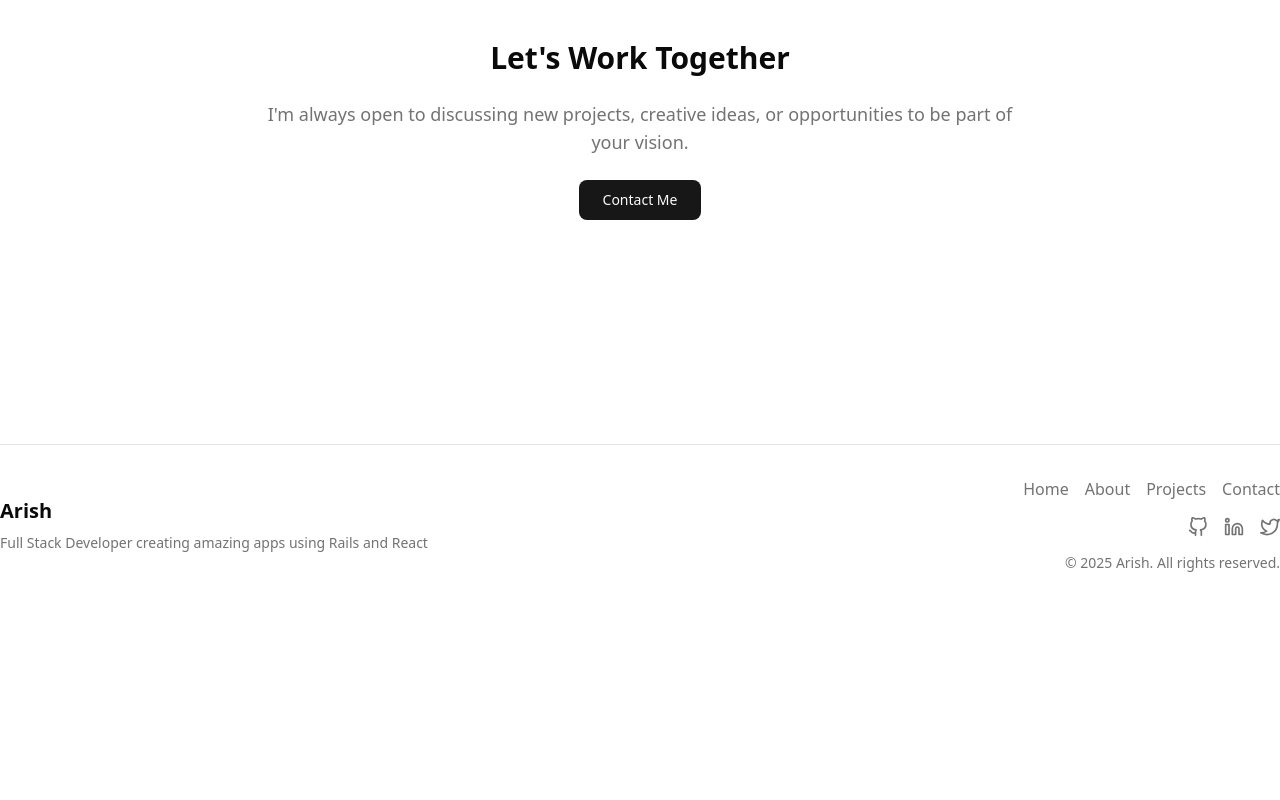
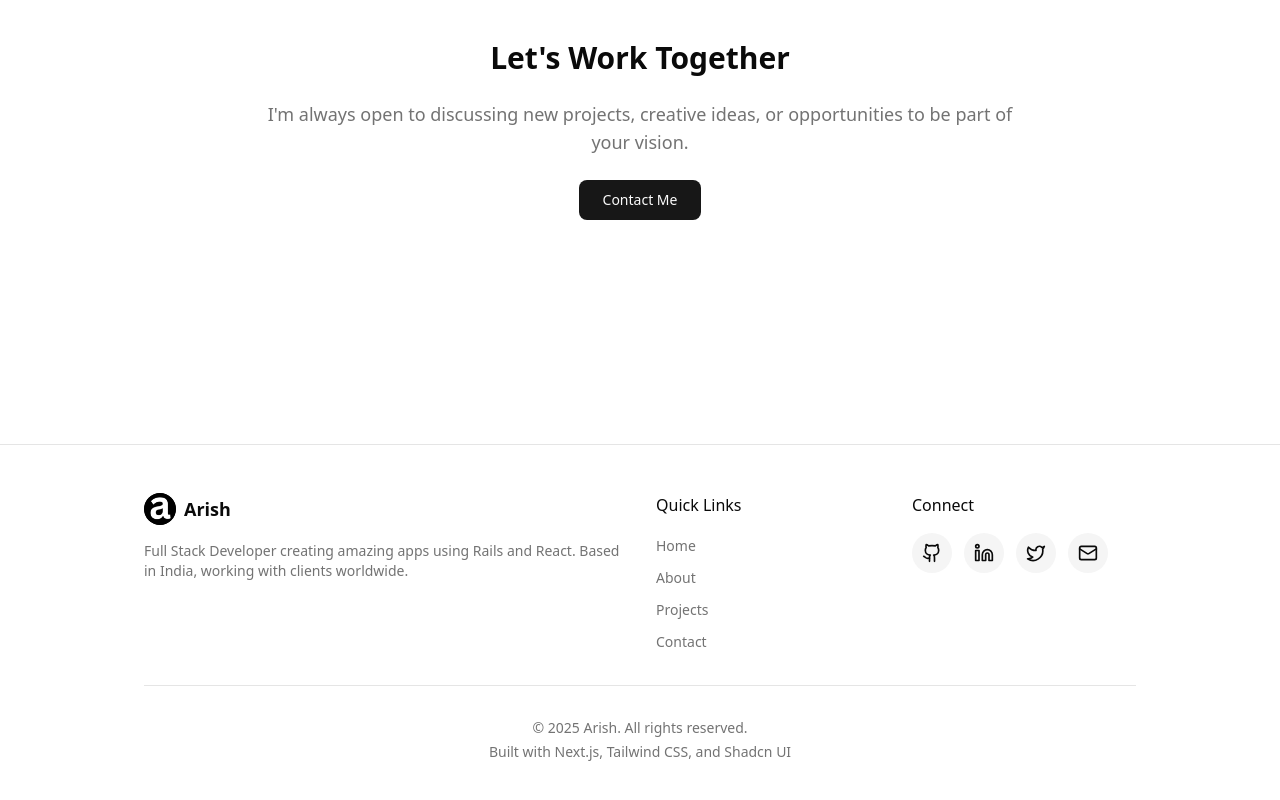
Before and after one commit to arish-me/arish-nextjs-porfolio, a Next.js app: page /about in a window 1280 px wide. Shown: the part 2218-3018 px from the top of the page. Before the commit the page ends 2823 px from the top, so only its background shows below. Built offline with nearby package versions, Linux system fonts and the light colour scheme.

Commit message:
Compelte Footer

```diff
--- a/src/components/footer.tsx
+++ b/src/components/footer.tsx
@@ -1,76 +1,165 @@
+'use client'
+
 import Link from 'next/link'
+import { motion } from 'framer-motion'
+import { BlurImage } from '@/components/blur-image'
+import Logo from '@/images/arishme.png';
+import { Github, Linkedin, Mail, Twitter } from 'lucide-react'
+import {
+  SITE_FACEBOOK_URL,
+  SITE_GITHUB_URL,
+  SITE_INSTAGRAM_URL,
+  SITE_X_URL,
+  SITE_YOUTUBE_URL,
+  SITE_LINKEDIN_URL
+} from '@/lib/constants'
+// Social links
+const socialLinks = [
+  {
+    name: 'GitHub',
+    url: SITE_GITHUB_URL,
+    icon: <Github className="h-5 w-5" />
+  },
+  {
+    name: 'LinkedIn',
+    url: SITE_LINKEDIN_URL,
+    icon: <Linkedin className="h-5 w-5" />
+  },
+  {
+    name: 'Twitter',
+    url: SITE_X_URL,
+    icon: <Twitter className="h-5 w-5" />
+  },
+  {
+    name: 'Email',
+    url: 'mailto:hello@arishdev.com',
+    icon: <Mail className="h-5 w-5" />
+  }
+]
+
+// Navigation links
+const navLinks = [
+  { name: 'Home', href: '/' },
+  { name: 'About', href: '/about' },
+  { name: 'Projects', href: '/projects' },
+  { name: 'Contact', href: '/contact' }
+]
 
 export function Footer() {
   const currentYear = new Date().getFullYear()
 
   return (
-    <footer className="border-t bg-background mt-16 py-8">
-      <div className="container flex flex-col md:flex-row justify-between items-center">
-        <div className="flex flex-col items-center md:items-start space-y-2 mb-4 md:mb-0">
-          <div className="text-xl font-semibold">Arish</div>
-          <p className="text-sm text-muted-foreground text-center md:text-left">
-            Full Stack Developer creating amazing apps using Rails and React
-          </p>
+    <footer className="border-t bg-card mt-16">
+      <div className="container max-w-5xl mx-auto py-12 px-4">
+        <div className="grid grid-cols-1 md:grid-cols-4 gap-8">
+          {/* Logo and description */}
+          <div className="md:col-span-2 space-y-4">
+            <motion.div
+              className="flex items-center gap-2"
+              initial={{ opacity: 0, y: 10 }}
+              whileInView={{ opacity: 1, y: 0 }}
+              viewport={{ once: true }}
+              transition={{ duration: 0.3 }}
+            >
+              <div className="h-8 w-8 rounded-full bg-primary flex items-center justify-center text-primary-foreground font-semibold">
+                <BlurImage
+              src={Logo}
+              alt="Arish's avatar"
+
+              size="sm"
+              className="rounded-full"
+            />
+              </div>
+              <span className="font-semibold text-lg">Arish</span>
+            </motion.div>
+            <motion.p
+              className="text-muted-foreground text-sm"
+              initial={{ opacity: 0, y: 10 }}
+              whileInView={{ opacity: 1, y: 0 }}
+              viewport={{ once: true }}
+              transition={{ duration: 0.3, delay: 0.1 }}
+            >
+              Full Stack Developer creating amazing apps using Rails and React.
+              Based in India, working with clients worldwide.
+            </motion.p>
           </div>
 
-        <div className="flex flex-col items-center md:items-end space-y-4">
-          <div className="flex gap-4">
-            <Link href="/" className="text-muted-foreground hover:text-primary transition-colors">
-              Home
+          {/* Quick links */}
+          <div className="space-y-4">
+            <motion.h3
+              className="font-medium"
+              initial={{ opacity: 0, y: 10 }}
+              whileInView={{ opacity: 1, y: 0 }}
+              viewport={{ once: true }}
+              transition={{ duration: 0.3 }}
+            >
+              Quick Links
+            </motion.h3>
+            <motion.ul
+              className="space-y-2"
+              initial={{ opacity: 0, y: 10 }}
+              whileInView={{ opacity: 1, y: 0 }}
+              viewport={{ once: true }}
+              transition={{ duration: 0.3, delay: 0.1 }}
+            >
+              {navLinks.map((link) => (
+                <li key={link.name}>
+                  <Link
+                    href={link.href}
+                    className="text-muted-foreground hover:text-primary transition-colors text-sm"
+                  >
+                    {link.name}
                   </Link>
-            <Link href="/about" className="text-muted-foreground hover:text-primary transition-colors">
-              About
-            </Link>
-            <Link href="/projects" className="text-muted-foreground hover:text-primary transition-colors">
-              Projects
-            </Link>
-            <Link href="/contact" className="text-muted-foreground hover:text-primary transition-colors">
-              Contact
-            </Link>
+                </li>
+              ))}
+            </motion.ul>
           </div>
 
-          <div className="flex gap-4">
+          {/* Social & Contact */}
+          <div className="space-y-4">
+            <motion.h3
+              className="font-medium"
+              initial={{ opacity: 0, y: 10 }}
+              whileInView={{ opacity: 1, y: 0 }}
+              viewport={{ once: true }}
+              transition={{ duration: 0.3 }}
+            >
+              Connect
+            </motion.h3>
+            <motion.div
+              className="flex gap-3"
+              initial={{ opacity: 0, y: 10 }}
+              whileInView={{ opacity: 1, y: 0 }}
+              viewport={{ once: true }}
+              transition={{ duration: 0.3, delay: 0.1 }}
+            >
+              {socialLinks.map((social) => (
                 <a
-              href="https://github.com"
+                  key={social.name}
+                  href={social.url}
                   target="_blank"
                   rel="noopener noreferrer"
-              className="text-muted-foreground hover:text-primary transition-colors"
-              aria-label="GitHub"
+                  className="flex items-center justify-center h-10 w-10 rounded-full bg-muted hover:bg-primary hover:text-primary-foreground transition-colors"
+                  aria-label={social.name}
                 >
-              <svg xmlns="http://www.w3.org/2000/svg" width="20" height="20" viewBox="0 0 24 24" fill="none" stroke="currentColor" strokeWidth="2" strokeLinecap="round" strokeLinejoin="round">
-                <path d="M9 19c-5 1.5-5-2.5-7-3m14 6v-3.87a3.37 3.37 0 0 0-.94-2.61c3.14-.35 6.44-1.54 6.44-7A5.44 5.44 0 0 0 20 4.77 5.07 5.07 0 0 0 19.91 1S18.73.65 16 2.48a13.38 13.38 0 0 0-7 0C6.27.65 5.09 1 5.09 1A5.07 5.07 0 0 0 5 4.77a5.44 5.44 0 0 0-1.5 3.78c0 5.42 3.3 6.61 6.44 7A3.37 3.37 0 0 0 9 18.13V22"></path>
-              </svg>
+                  {social.icon}
                 </a>
-            <a
-              href="https://linkedin.com"
-              target="_blank"
-              rel="noopener noreferrer"
-              className="text-muted-foreground hover:text-primary transition-colors"
-              aria-label="LinkedIn"
-            >
-              <svg xmlns="http://www.w3.org/2000/svg" width="20" height="20" viewBox="0 0 24 24" fill="none" stroke="currentColor" strokeWidth="2" strokeLinecap="round" strokeLinejoin="round">
-                <path d="M16 8a6 6 0 0 1 6 6v7h-4v-7a2 2 0 0 0-2-2 2 2 0 0 0-2 2v7h-4v-7a6 6 0 0 1 6-6z"></path>
-                <rect x="2" y="9" width="4" height="12"></rect>
-                <circle cx="4" cy="4" r="2"></circle>
-              </svg>
-            </a>
-            <a
-              href="https://twitter.com"
-              target="_blank"
-              rel="noopener noreferrer"
-              className="text-muted-foreground hover:text-primary transition-colors"
-              aria-label="Twitter"
-            >
-              <svg xmlns="http://www.w3.org/2000/svg" width="20" height="20" viewBox="0 0 24 24" fill="none" stroke="currentColor" strokeWidth="2" strokeLinecap="round" strokeLinejoin="round">
-                <path d="M23 3a10.9 10.9 0 0 1-3.14 1.53 4.48 4.48 0 0 0-7.86 3v1A10.66 10.66 0 0 1 3 4s-4 9 5 13a11.64 11.64 0 0 1-7 2c9 5 20 0 20-11.5a4.5 4.5 0 0 0-.08-.83A7.72 7.72 0 0 0 23 3z"></path>
-              </svg>
-            </a>
+              ))}
+            </motion.div>
+          </div>
         </div>
 
-          <div className="text-sm text-muted-foreground">
-            © {currentYear} Arish. All rights reserved.
-          </div>
-        </div>
+        {/* Copyright */}
+        <motion.div
+          className="border-t mt-8 pt-8 text-center text-sm text-muted-foreground"
+          initial={{ opacity: 0 }}
+          whileInView={{ opacity: 1 }}
+          viewport={{ once: true }}
+          transition={{ duration: 0.3, delay: 0.3 }}
+        >
+          <p>© {currentYear} Arish. All rights reserved.</p>
+          <p className="mt-1">Built with Next.js, Tailwind CSS, and Shadcn UI</p>
+        </motion.div>
       </div>
     </footer>
   )
```
Lines whose indentation alone changed are shown as unchanged.
